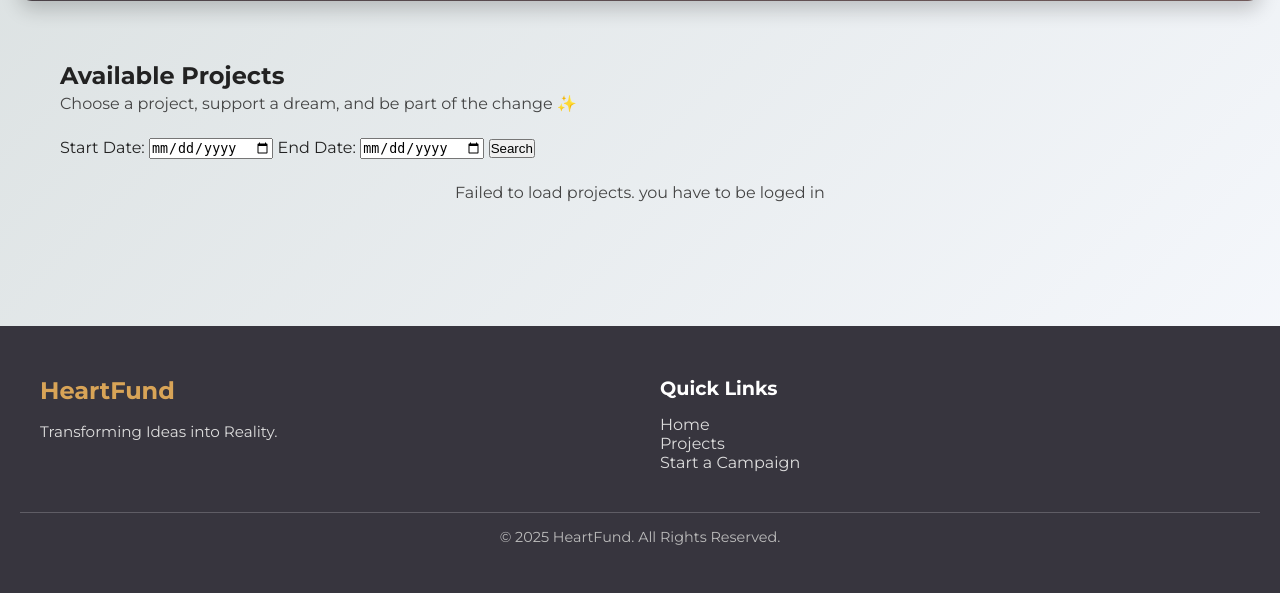
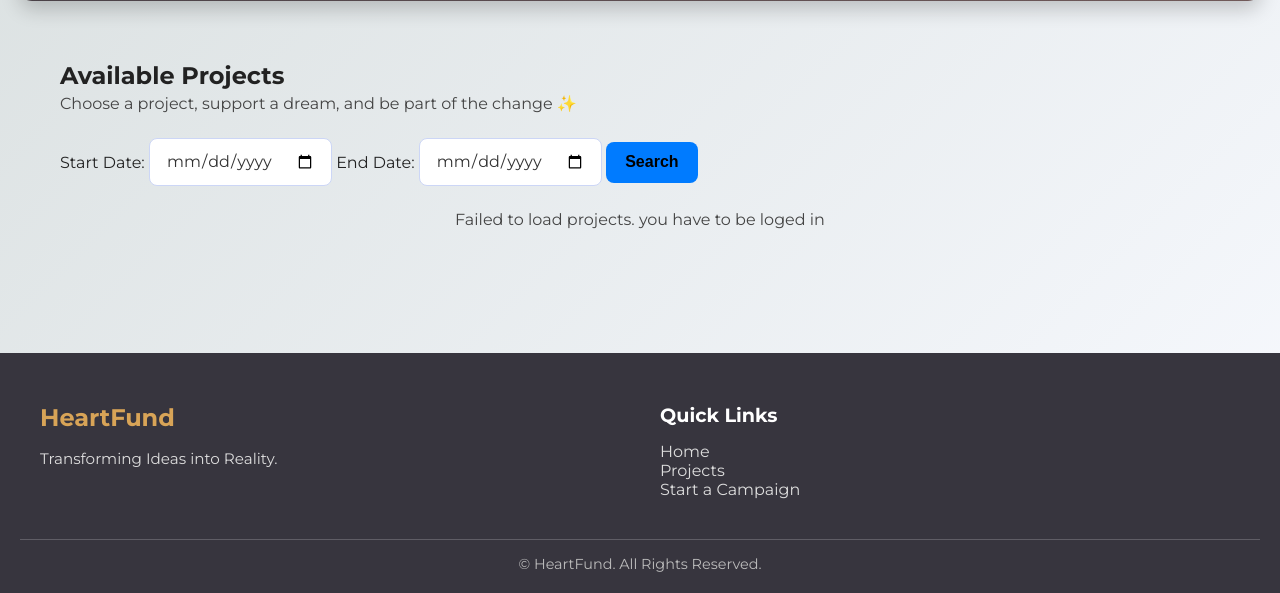
Before and after one commit to sameh625/HeartFund, a Django app: page / in a window 1280 px wide. Shown: the part 694-1287 px from the top of the page. Before the commit the page ends 1239 px from the top, so only its background shows below. Run offline with Django 5.2, Linux system fonts and the light colour scheme; data that the repository does not hold is empty; some web fonts are replaced.

Commit message:
cleaned some code and enhanced the datepicker looking

```diff
--- a/heartFund/apps/accounts/forms.py
+++ b/heartFund/apps/accounts/forms.py
@@ -6,9 +6,8 @@ class RegisterForm(forms.ModelForm):
     conf_pass = forms.CharField(widget=forms.PasswordInput, label="Confirm Password")
     payment_info = forms.CharField(
         max_length=255,
-        required=False,
-        help_text="Optional: Add your PayPal email, bank account number, or wallet ID"
-    )
+        required=False
+        )
     class Meta:
         model = CustomUser
         fields = ["first_name", "last_name","payment_info", "email", "phone"]
--- a/heartFund/apps/accounts/models.py
+++ b/heartFund/apps/accounts/models.py
@@ -23,7 +23,7 @@ class CustomUserManager(BaseUserManager):
         extra_fields.setdefault("is_superuser",True)
         return self.create_user(email, first_name, last_name, phone, password, **extra_fields)
 
-class CustomUser(AbstractBaseUser, PermissionsMixin):
+class CustomUser(AbstractBaseUser):
     first_name = models.CharField(max_length = 150)
     last_name = models.CharField(max_length = 150)
     email = models.EmailField(unique=True)
--- a/heartFund/apps/accounts/views.py
+++ b/heartFund/apps/accounts/views.py
@@ -1,13 +1,10 @@
 from django.shortcuts import render, redirect
 from django.contrib.auth import login, logout, authenticate
-from django.contrib.auth.models import User
 from django.contrib import messages
 from .forms import RegisterForm
-from .models import CustomUser
 
 def register_view(request):
     if request.user.is_authenticated:
-        messages.info(request, "You are already logged in.")
         return redirect("home:index")
     if request.method == "POST":
         form = RegisterForm(request.POST)
@@ -23,7 +20,6 @@ def register_view(request):
 
 def login_view(request):
     if request.user.is_authenticated:
-        messages.info(request, "You already have an account.")
         return redirect("home:index")
     if request.method == "POST":
         email = request.POST.get("email")
@@ -42,5 +38,6 @@ def login_view(request):
 
 
 def logout_view(request):
+    messages.info(request, "Hope to see you again!")
     logout(request)
     return redirect("accounts:login")
--- a/heartFund/apps/home/templates/home/index.html
+++ b/heartFund/apps/home/templates/home/index.html
@@ -43,7 +43,7 @@
     <input type="date" id="start-date" required>
     <label>End Date:</label>
     <input type="date" id="end-date" required>
-    <button type="submit">Search</button>
+    <button class="search" type="submit">Search</button>
   </form>
 
   <div id="projects-list" class="projects-container"></div>
--- a/heartFund/static/css/style.css
+++ b/heartFund/static/css/style.css
@@ -183,9 +183,9 @@ nav li:first-child {
 .project-card p { color: #444; line-height: 1.7; font-size: 1rem; flex-grow: 1; }
 
 /* Edit and Delete buttons */
-.project-card button.edit-btn { background: #007bff; color: #fff; }
+.project-card button.edit-btn { background: #007bff; color: #fff; margin:5px}
 .project-card button.edit-btn:hover { background: #0056b3; }
-.project-card button.delete-btn { background: #dc3545; color: #fff; }
+.project-card button.delete-btn { background: #dc3545; color: #fff; margin:5px}
 .project-card button.delete-btn:hover { background: #a71d2a; }
 
 
@@ -412,3 +412,40 @@ nav li:first-child {
 .cancel:hover{
   background: #a71d2a;
 }
+/* Style the date input */
+input[type="date"] {
+  padding: 0.8rem 1rem;
+  border: 1px solid #ccd6f6;
+  border-radius: 8px;
+  font-size: 1rem;
+  font-family: inherit;
+  color: #333;
+  cursor: pointer;
+  transition: border-color 0.2s, box-shadow 0.2s;
+}
+
+input[type="date"]:focus {
+  border-color: var(--accent-color);
+  box-shadow: 0 0 0 3px rgba(216, 164, 87, 0.25);
+  outline: none;
+}
+
+input[type="date"]::placeholder {
+  color: #888;
+  font-style: italic;
+}
+.search{
+  padding: 0.7rem 1.2rem;
+  border-radius: 8px;
+  font-size: 1rem;
+  font-weight: 600;
+  cursor: pointer;
+  border: none;
+  text-decoration: none;
+  background-color: #007bff;
+  transition: background 0.3s;
+}
+
+.search:hover {
+  background: #0b6cd4;
+}
--- a/heartFund/static/js/projects.js
+++ b/heartFund/static/js/projects.js
@@ -25,7 +25,6 @@ document.addEventListener("DOMContentLoaded", () => {
           <h3>${project.title}</h3>
           <p><strong>Publisher:</strong> ${project.owner}</p>
           <p><strong>Target:</strong> ${project.target} EGP</p>
-          <p><strong>Support:</strong> ${project.payment_info}</p>
           <p><strong>Duration:</strong> ${project.start_date} → ${project.end_date}</p>
           <button class="btn-view" data-id="${project.id}">View</button>
         `;
--- a/heartFund/templates/partials/footer.html
+++ b/heartFund/templates/partials/footer.html
@@ -13,11 +13,9 @@
         <li><a href="{% url 'projects:add_project' %}">Start a Campaign</a></li>
       </ul>
     </div>
-
-
   </div>
 
   <div class="footer-bottom">
-    <p>&copy; 2025 HeartFund. All Rights Reserved.</p>
+    <p>&copy; HeartFund. All Rights Reserved.</p>
   </div>
 </footer>
--- a/heartFund/templates/partials/navbar.html
+++ b/heartFund/templates/partials/navbar.html
@@ -1,5 +1,6 @@
 <header>
   <nav>
+    <!--Sidebar -->
     <ul class="sidebar">
       <li onclick="hideSidebar()">
         <a href="#">
@@ -17,6 +18,7 @@
       {% endif %}
     </ul>
 
+    <!-- Navbar -->
     <ul>
       <li>
         <a href="{% url 'home:index' %}" class="logo">
```
Also changed, not shown: heartFund/static/css/auth.css (+20 -30 lines).
